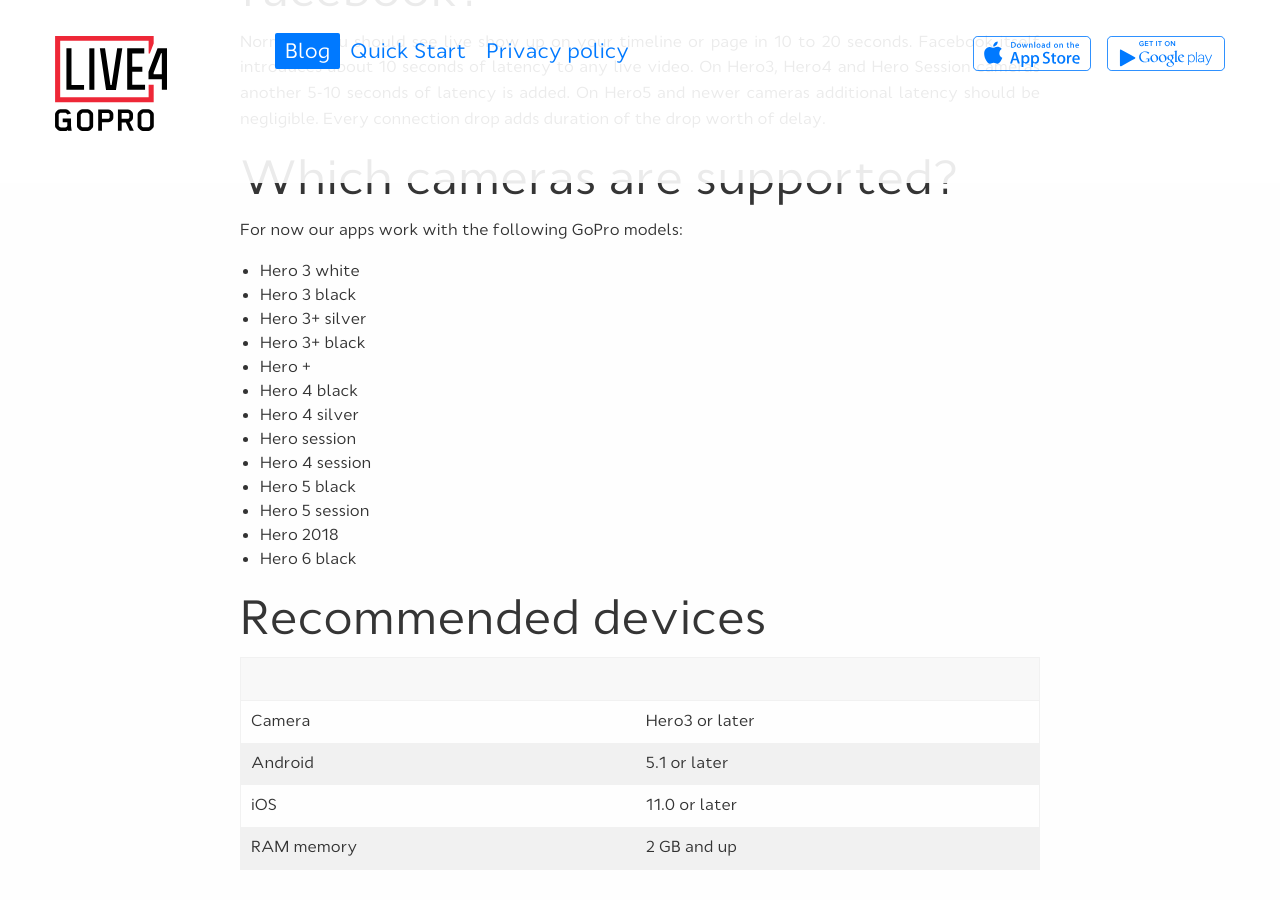
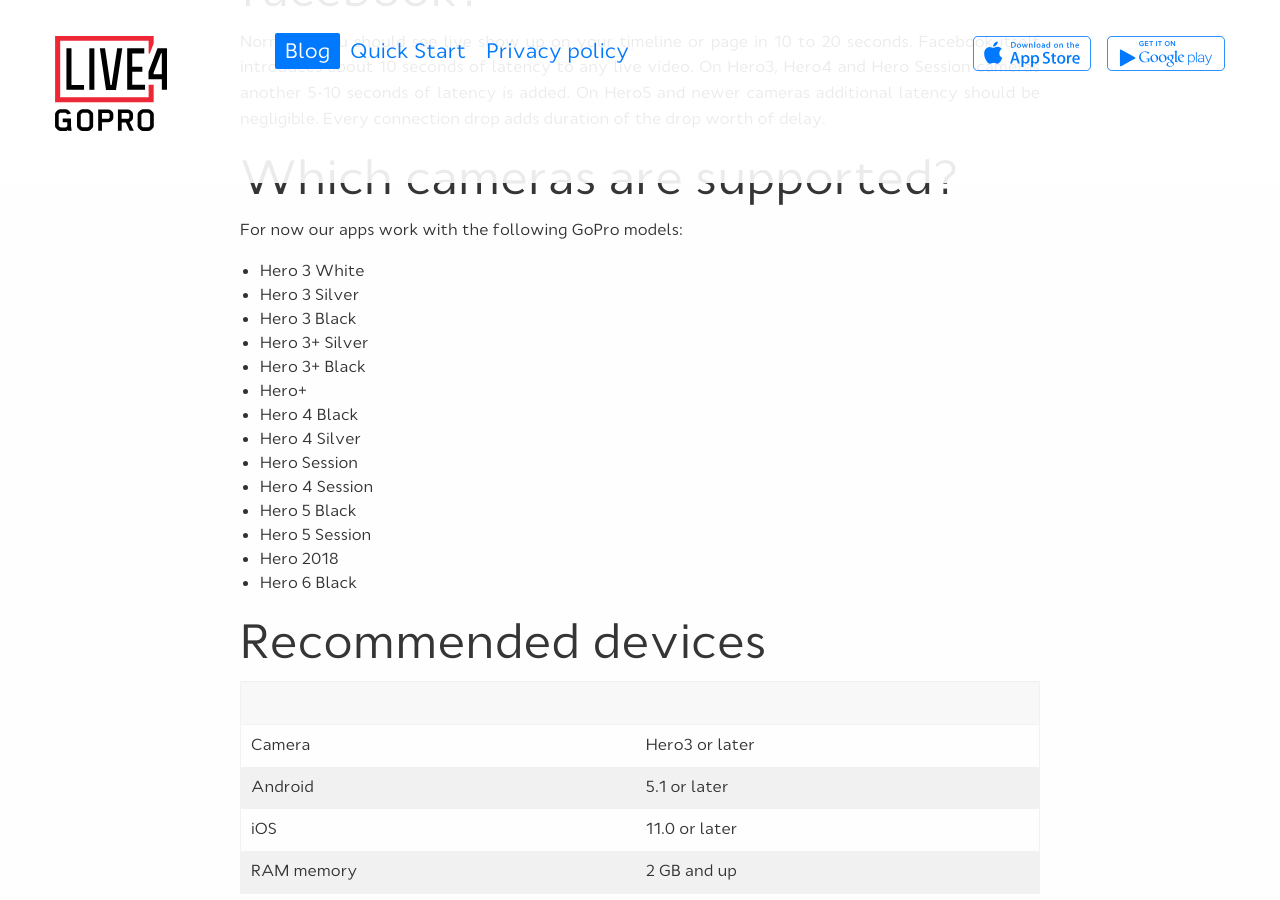
Before and after one commit to videogorillas/live4io, a Jekyll site: the page built from _posts/2018-09-19-faq.md, in a window 1280 px wide and 900 px high, scrolled down 3804 px. Built offline with Jekyll 4.4.1, drawn with Linux system fonts in a browser that asks for light colours.

Commit message:
proper camera names

```diff
--- a/_posts/2018-09-19-faq.md
+++ b/_posts/2018-09-19-faq.md
@@ -68,19 +68,20 @@
 
 For now our apps work with the following GoPro models:
 
-* Hero 3 white
-* Hero 3 black
-* Hero 3+ silver
-* Hero 3+ black
-* Hero +
-* Hero 4 black
-* Hero 4 silver
-* Hero session
-* Hero 4 session
-* Hero 5 black
-* Hero 5 session
+* Hero 3 White
+* Hero 3 Silver
+* Hero 3 Black
+* Hero 3+ Silver
+* Hero 3+ Black
+* Hero+
+* Hero 4 Black
+* Hero 4 Silver
+* Hero Session
+* Hero 4 Session
+* Hero 5 Black
+* Hero 5 Session
 * Hero 2018
-* Hero 6 black
+* Hero 6 Black
 
 # Recommended devices
 
```
